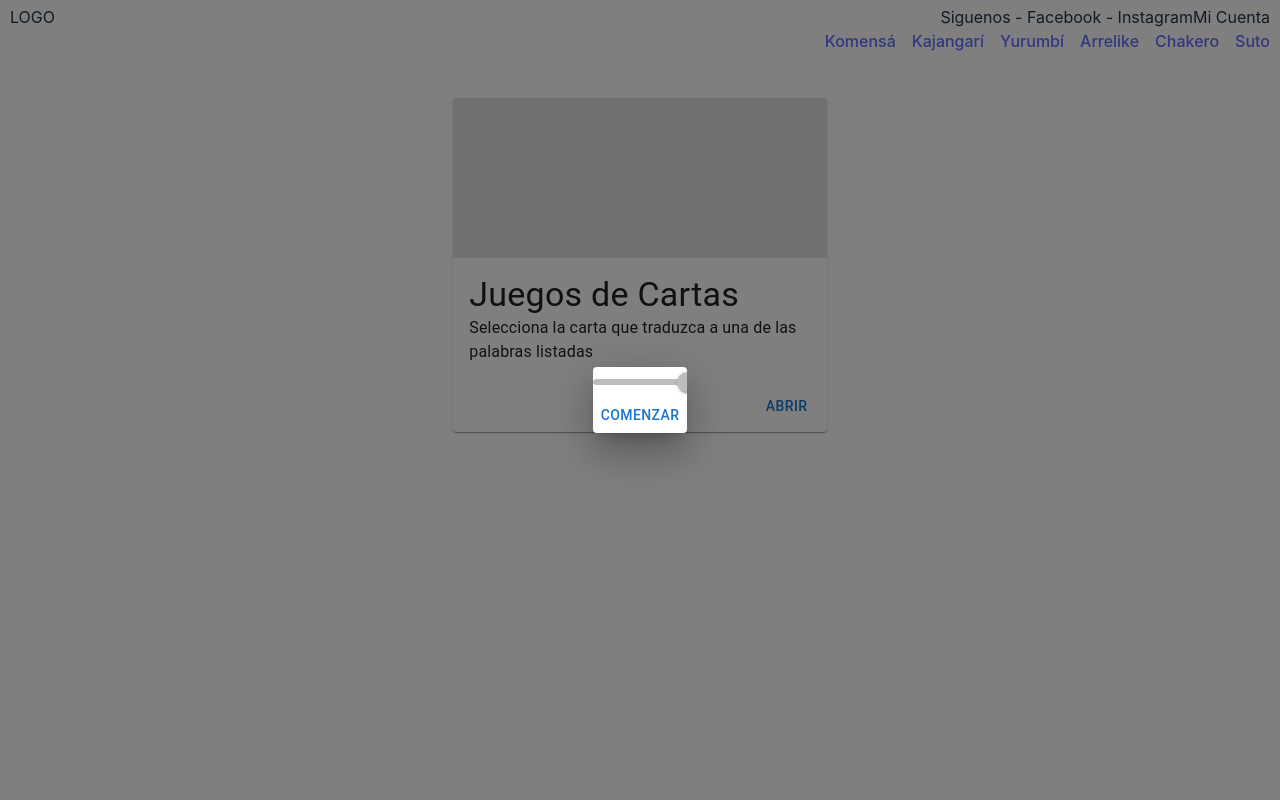
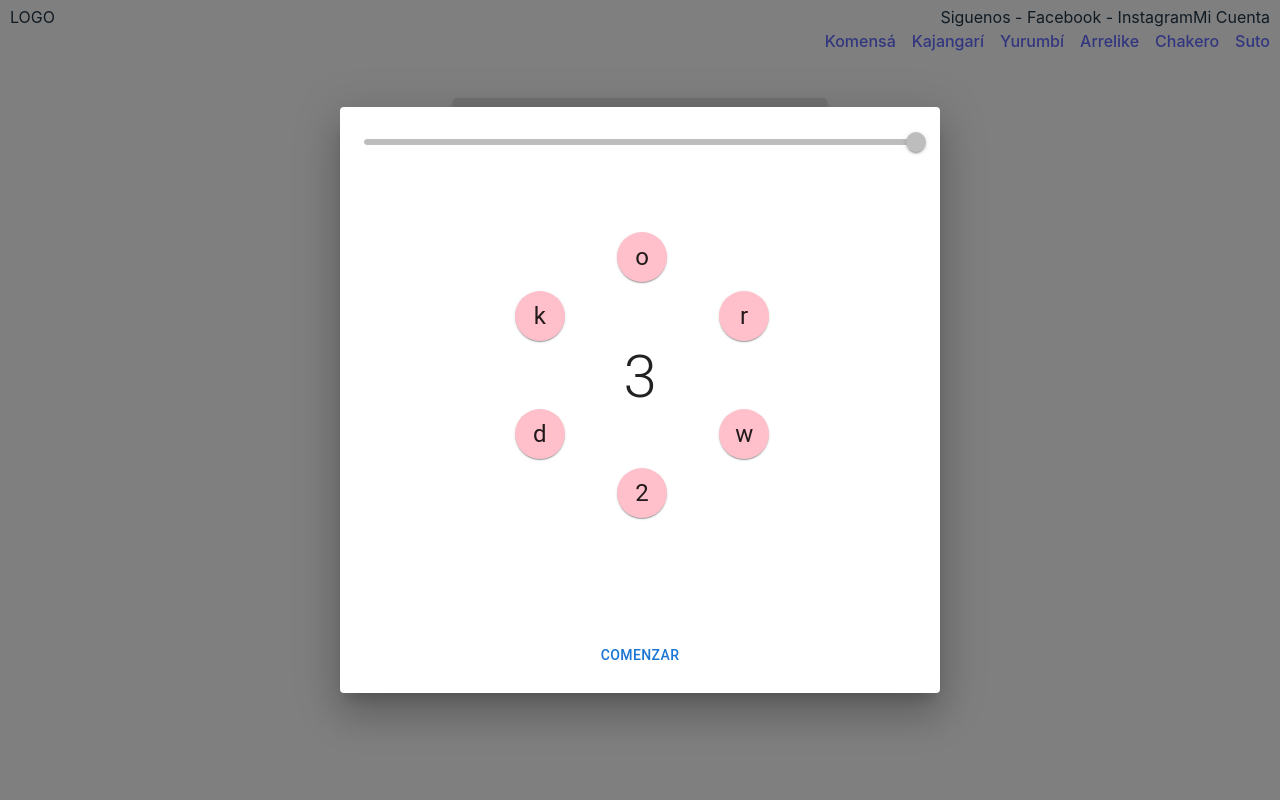
Before and after one commit to Njmercado/kribi-frontend-2.0, a React (Vite) app: page /juegos in a window 1280 px wide. Both pictures are taken after a click on the button "ABRIR". Shown: the top 800 px of the page. Built offline with nearby package versions, Linux system fonts and the light colour scheme; what react-swipeable-views-utils would draw is missing.

Commit message:
feat(CardsGame): logic
* Added more game logic to handle on click letters, search for found words, show how many word left to find and others features

```diff
--- a/src/components/organisms/CardsGame/index.tsx
+++ b/src/components/organisms/CardsGame/index.tsx
@@ -1,28 +1,112 @@
-import { Button, Slider, Stack } from "@mui/material";
-import { useEffect, useState } from "react";
+import { useEffect } from 'react'
+import { Button, Stack, Box, Typography, Chip } from "@mui/material";
+import { Timer, CircularLetter } from "../../atoms";
+import { useState } from "react";
+import { getRandomWords } from "../../../api/index.mock";
 
-export default function CardsGame() {
+export interface CardsGameProps { }
 
-  let interval: any;
-  const [timer, setTimer] = useState<number>(100)
+export default function CardsGame({
 
-  function activateTimer() {
-    interval = setInterval(() => {
-      setTimer((value: number) => value - 1)
-    }, 1000)
+}: CardsGameProps) {
+
+  const RADIO = 100
+  const [activate, setActivate] = useState<boolean>(false)
+  const [letter, setLetter] = useState<string>('')
+  const [words, setWords] = useState<Array<string>>([])
+  const [foundWords, setFoundWords] = useState<Array<string>>([])
+  const [clickedLetters, setClickedLetters] = useState<Array<number>>([])
+
+  useEffect(() => setWords(getRandomWords(10)), [])
+
+  useEffect(() => {
+    const wordWasFoundBefore = () => foundWords.includes(letter)
+
+    if (!wordWasFoundBefore()) {
+      const foundOneWord = () => words.includes(letter)
+
+      if (foundOneWord()) {
+        setFoundWords((items: Array<string>) => [...items, letter])
+        setLetter('')
+        setClickedLetters([])
+      }
+    }
+  }, [letter])
+
+  function getArrayOfUniqueLetters() {
+    const joinedWords = words.join('')
+    const splittedByLetters = joinedWords.split('')
+    const uniqueSet = new Set(splittedByLetters)
+    const setToArray = [...uniqueSet].sort()
+    return setToArray
   }
 
-  useEffect(() => {
-    if(timer === 0) {
-      clearInterval(interval);
-      setTimer(100)
+  function handleClickLetter(value: string, index: number) {
+    setLetter((before: string) => before + value)
+    setClickedLetters((before: Array<number>) => [...before, index])
+  }
+
+  function handleOnCloseLetter() {
+    setLetter((value: string) => value.slice(0, -1))
+    setClickedLetters((before: Array<number>) => before.slice(0, -1))
+  }
+
+  function showCloseButton(index: number) {
+    return clickedLetters[clickedLetters.length - 1] === index
+  }
+
+  function getCoordinates(position: number, separation: number, numberOfElements: number) {
+    const newRadio = RADIO + numberOfElements * 3
+    const polarAngle = separation * position * Math.PI / 180
+    return {
+      x: newRadio * Math.cos(polarAngle) + 73,
+      y: newRadio * Math.sin(polarAngle) + 73
     }
-  }, [timer])
+  }
+
+  function buildCircle() {
+    const uniqueLetters = getArrayOfUniqueLetters()
+    const NUMBER_OF_LETTERS = uniqueLetters.length
+    const angle = 360 / NUMBER_OF_LETTERS
+
+    return uniqueLetters.map((item: string, index: number) => {
+
+      const { x: top, y: right } = getCoordinates(index, angle, NUMBER_OF_LETTERS)
+
+      return (
+        <Box key={index} sx={{ position: 'absolute', top, right }}>
+          <CircularLetter
+            reset={letter === ''}
+            disabled={!activate}
+            value={item}
+            size='small'
+            showClose={showCloseButton(index)}
+            onClick={() => handleClickLetter(item, index)}
+            onClose={() => handleOnCloseLetter()}
+          />
+        </Box>
+      )
+    })
+  }
 
   return (
     <Stack>
-      <Slider disabled defaultValue={100} value={timer} step={1}/>
-      <Button disabled={timer < 100} onClick={activateTimer}>comenzar</Button>
+      <Timer activate={activate} onFinish={() => setActivate(false)} />
+      <Stack direction='row' justifyContent='center' width='100%'>
+        <Typography variant='h4'>{letter}</Typography>
+      </Stack>
+      <Stack direction='row' justifyContent='center' sx={{ pb: 20, pt: 15 }}>
+        <Box sx={{ position: 'relative', width: '200px', height: '200px' }}>
+          {buildCircle()}
+          <Stack justifyContent='center' alignItems='center' height='100%' width='100%'>
+            <Typography variant='h2'>{words.length - foundWords.length}</Typography>
+          </Stack>
+        </Box>
+      </Stack>
+      <Stack direction='row' gap={2} justifyContent='center'>
+        {foundWords.map((foundWord: string) => <Chip label={foundWord} />)}
+      </Stack>
+      <Button disabled={activate} onClick={() => setActivate(true)}>comenzar</Button>
     </Stack>
   )
 }
--- a/src/pages/Games/index.tsx
+++ b/src/pages/Games/index.tsx
@@ -1,4 +1,4 @@
-import { Box, Grid, Card, CardContent, Skeleton, Typography, CardActions, Button, Dialog } from "@mui/material";
+import { Box, Grid, Card, CardContent, Skeleton, Typography, CardActions, Button, Dialog, DialogContent } from "@mui/material";
 import { GAMES } from "../../constants";
 import { IGame } from "../../interfaces";
 import { useEffect, useState } from "react";
@@ -34,8 +34,10 @@ export default function Games({ }: GamesProps) {
 
   return (
     <main>
-      <Dialog open={open} onClose={handleOnCloseDialog}>
-        { getDialogContent(game) }
+      <Dialog open={open} onClose={handleOnCloseDialog} fullWidth={true}>
+        <DialogContent sx={{ minHeight: '50vh' }}>
+          { getDialogContent(game) }
+        </DialogContent>
       </Dialog>
       <Box sx={{ p: 5 }}>
         <Grid container direction='row' columns={3} justifyContent='space-around' spacing={5}>
```
